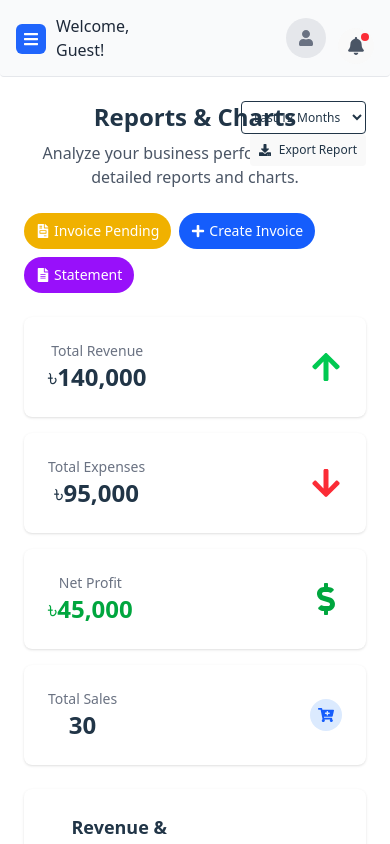
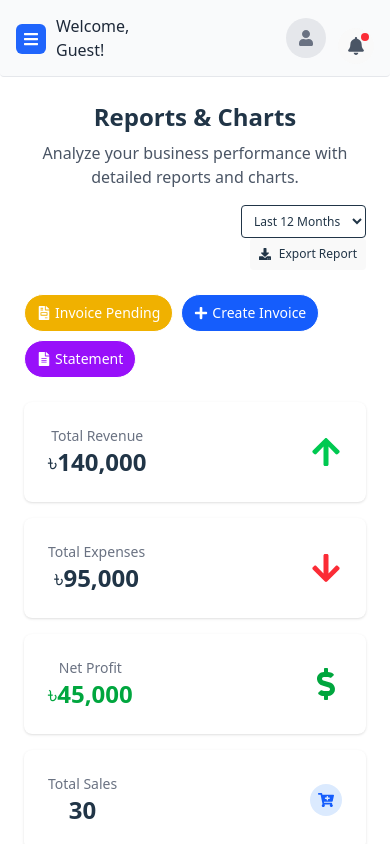
Before and after one commit to AsifIqbal011/shopmate, a React (Vite) app in the folder frontend/: page /reports in a window 390 px wide. Shown: the top 844 px of the page. Built offline with nearby package versions, Linux system fonts and the light colour scheme.

Commit message:
report page responsive issue and color fix

```diff
--- a/frontend/src/pages/CreateInvoice.jsx
+++ b/frontend/src/pages/CreateInvoice.jsx
@@ -270,9 +270,9 @@ const CreateInvoice = () => {
           <div className="overflow-x-auto">
             <table className="w-full border">
               <thead>
-                <tr className="bg-gray-100">
+                <tr className="bg-green-700 text-white">
                   {columns.map((col) => (
-                    <th key={col.id} className="border px-3 py-2 text-left">
+                    <th key={col.id} className="border px-3 py-2 text-center text-xs">
                       {getColumnHeader(col)}
                       {col.isCustom && (
                         <button
@@ -285,8 +285,8 @@ const CreateInvoice = () => {
                     </th>
                   ))}
 
-                  <th className="border px-3 py-2">Profit</th>
-                  <th className="border px-3 py-2">Delete</th>
+                  <th className="border px-3 py-2 text-xs">Profit</th>
+                  <th className="border px-3 py-2 text-xs">Delete</th>
 
                 </tr>
               </thead>
--- a/frontend/src/pages/Employees.jsx
+++ b/frontend/src/pages/Employees.jsx
@@ -207,13 +207,13 @@ export default function Employees() {
             <div className="flex gap-3 mt-3">
               <button
                 onClick={() => updateEmployee(e.id)}
-                className="flex-1 border px-2 py-1 rounded text-blue-500 transition-colors"
+                className="flex-1 border px-2 py-1 rounded text-blue-600 hover:bg-blue-700 hover:text-white transition-colors"
               >
                 Update
               </button>
               <button
                 onClick={() => removeEmployee(e.id)}
-                className="flex-1 border px-2 py-1 rounded text-white bg-red-600 transition-colors"
+                className="flex-1 border px-2 py-1 rounded text-white bg-red-600 hover:bg-red-700  transition-colors"
 
               >
                 Remove
--- a/frontend/src/pages/Reports.jsx
+++ b/frontend/src/pages/Reports.jsx
@@ -61,17 +61,17 @@ const Reports = ({ isMobile, onPageChange }) => {
     <div className="flex gap-2 mb-6 flex-wrap">
       <Link
         onClick={() => onPageChange?.("pending-invoice")}
-        className="px-3 py-2 text-sm rounded-full bg-yellow-500 hover:bg-yellow-600 text-white flex items-center gap-1"
+        className="px-3 py-2 text-sm rounded-full bg-yellow-500 decoration-0 border hover:bg-gray-50 text-white flex items-center gap-1"
       >
         <FaFileInvoice /> Invoice Pending
       </Link>
       <Link
         onClick={() => onPageChange?.("create-invoice")}
-        className="px-3 py-2 text-sm rounded-full bg-blue-600 hover:bg-blue-700 text-white flex items-center gap-1"
+        className="px-3 py-2 text-sm rounded-full bg-blue-600 border hover:bg-gray-50 text-white flex items-center gap-1"
       to="/create-invoice">
         <FaPlus /> Create Invoice
       </Link>
-      <Link className="px-3 py-2 text-sm rounded-full bg-purple-600 hover:bg-purple-700 text-white flex items-center gap-1" >
+      <Link className="px-3 py-2 text-sm rounded-full bg-purple-600 border hover:bg-gray-50 text-white flex items-center gap-1" >
         <FaFileAlt /> Statement
       </Link>
 
@@ -211,7 +211,7 @@ const Reports = ({ isMobile, onPageChange }) => {
               charts.
             </p>
           </div>
-          <div className="absolute right-0 top-0 flex flex-col items-end">
+          <div className=" lg:absolute right-0 top-0 flex flex-col items-end">
             <select
               value={selectedTimeframe}
               onChange={(e) => setSelectedTimeframe(e.target.value)}
```
